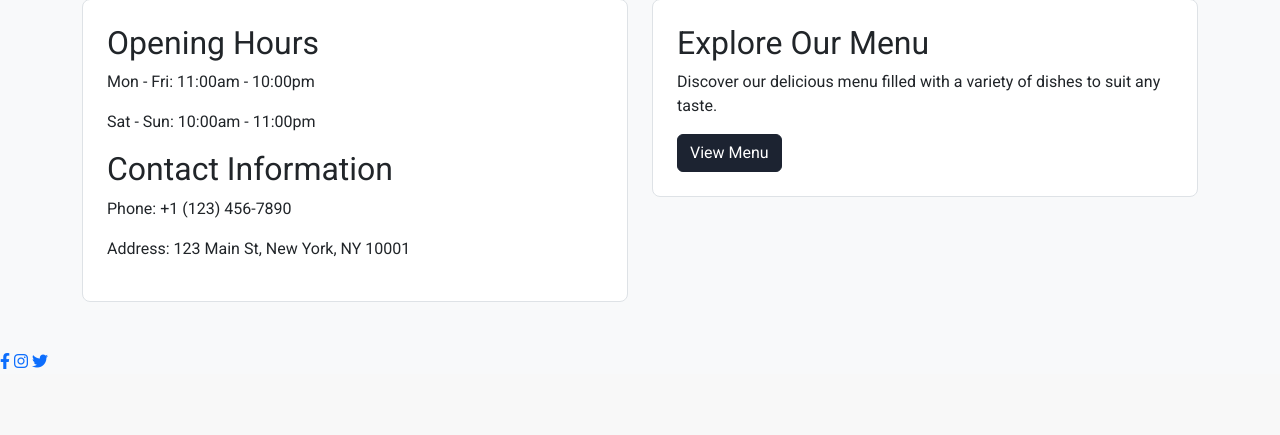
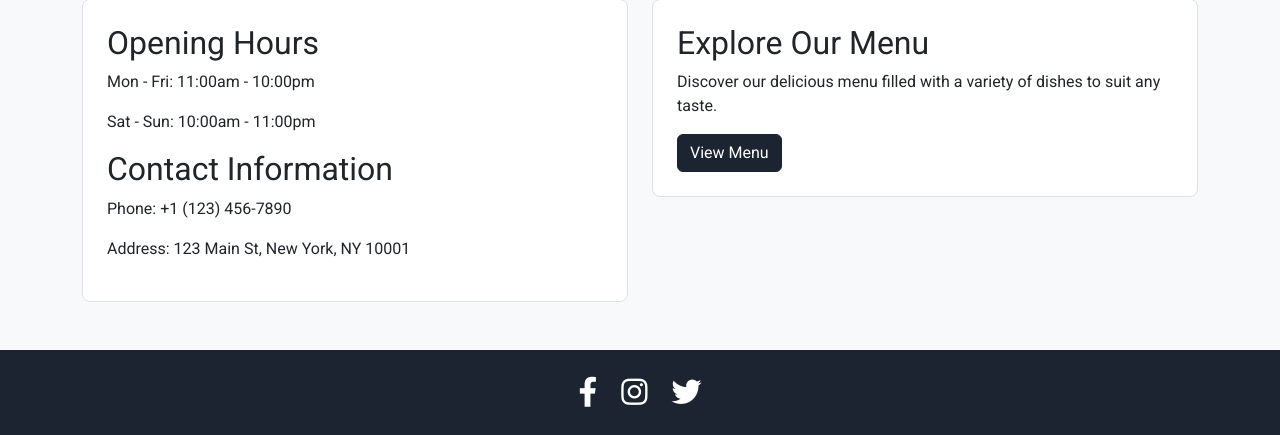
Before and after one commit to tronborg2000/Restaurant-Booking-One, a Flask app: page / in a window 1280 px wide. Shown: the part 851-1286 px from the top of the page. Before the commit the page ends 1220 px from the top, so only its background shows below. Run offline with Flask 2, Linux system fonts and the light colour scheme; some libraries are stand-ins or nearby versions.

Commit message:
fx css footer

```diff
--- a/assets/css/styles.css
+++ b/assets/css/styles.css
@@ -132,3 +132,49 @@ body {
 .menu-hero-section {
   background-image: url('/assets/images/menu-image.jpg');
 }
+
+footer {
+  background-color: #1c2331;
+  color: #fff;
+  padding: 20px;
+  text-align: center;
+}
+
+.social-icons a {
+  display: inline-block;
+  margin: 0 10px;
+  font-size: 30px;
+  color: #fff;
+  text-decoration: none;
+  position: relative;
+}
+
+.social-icons a:hover i:before {
+  animation: glow 1s ease-in-out infinite alternate;
+}
+
+.social-icons a:hover i {
+  color: #ffcc00;
+}
+
+@keyframes glow {
+  from {
+    text-shadow: 0 0 10px #fff, 0 0 20px #fff, 0 0 30px #ffcc00, 0 0 40px #ffcc00, 0 0 50px #ffcc00, 0 0 60px #ffcc00, 0 0 70px #ffcc00;
+  }
+
+  to {
+    text-shadow: 0 0 20px #fff, 0 0 30px #ffcc00, 0 0 40px #ffcc00, 0 0 50px #ffcc00, 0 0 60px #ffcc00, 0 0 70px #ffcc00, 0 0 80px #ffcc00;
+  }
+}
+
+.fa-facebook-f:hover:before {
+  color: #3b5998;
+}
+
+.fa-instagram:hover:before {
+  color: #c13584;
+}
+
+.fa-twitter:hover:before {
+  color: #1da1f2;
+}
```
